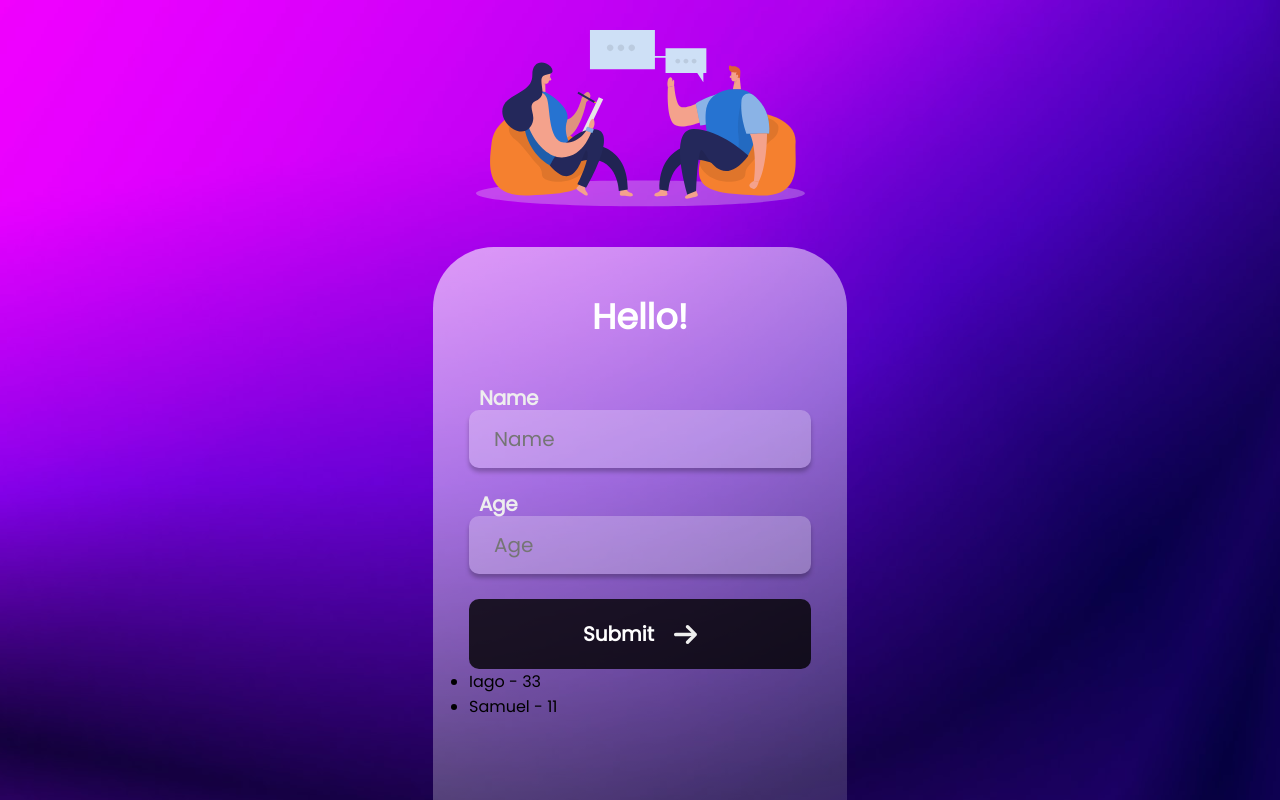
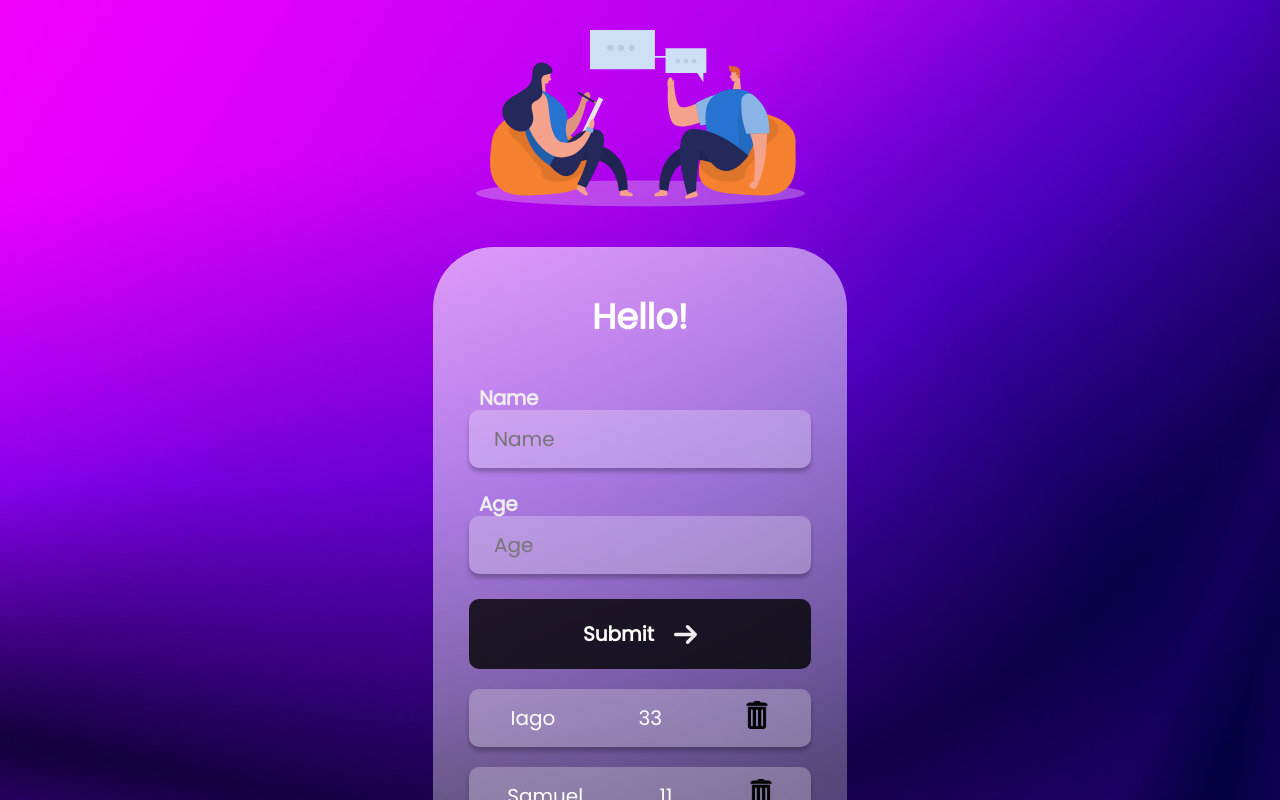
Before and after one commit to TiagoPdaS/cadastro-de-usuario, a React (Create React App) app: page / in a window 1280 px wide. Shown: the top 800 px of the page. Built offline with nearby package versions, Linux system fonts and the light colour scheme.

Commit message:
add section for new users

```diff
--- a/src/App.js
+++ b/src/App.js
@@ -1,6 +1,7 @@
 import React from "react";
 import People from "./assets/people.svg";
 import Arrow from "./assets/arrow.svg";
+import Trash from "./assets/trash.svg";
 import {
   Container,
   H1,
@@ -9,6 +10,7 @@
   InputLabel,
   Input,
   Button,
+  User
 } from "./styles";
 
 function App() {
@@ -35,9 +37,10 @@
 
         <ul>
           {users.map((user) => (
-            <li key={user.id}>
-              {user.name} - {user.age}
-            </li>
+            <User key={user.id}>
+             <p>{user.name}</p> <p>{user.age}</p>
+             <button><img src={Trash} alt="trash"/></button>
+            </User>
           ))}
         </ul>
 
--- a/src/styles.js
+++ b/src/styles.js
@@ -9,7 +9,7 @@
   align-items: center;
   gap:40px;
 
-  height: 100vh;
+  //height: 100vh;
 
 `;
 export const Image = styled.img`
@@ -92,3 +92,31 @@
   opacity:0.5;
 }
 `;
+
+export const User = styled.li`
+display: flex;
+justify-content: space-around;
+align-items: center;
+margin-top: 20px;
+background: rgba(255, 255, 255, 0.25);
+box-shadow: 0px 4px 4px rgba(0, 0, 0, 0.25);
+border-radius: 10px;
+width: 342px;
+height: 58px;
+border: none;
+outline: none;
+
+p{
+  font-style: normal;
+  font-weight: normal;
+  font-size: 20px;
+  line-height: 28px;
+  color: #fff;
+}
+
+button{
+  background: none;
+  border: none;
+  cursor: pointer;
+}
+`
```
